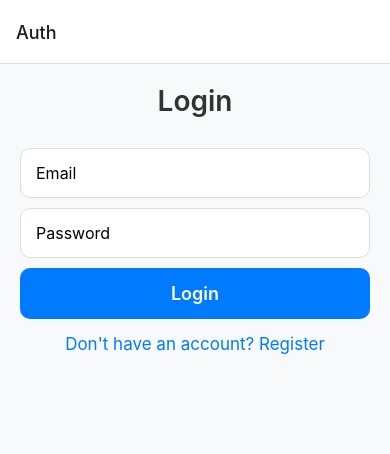
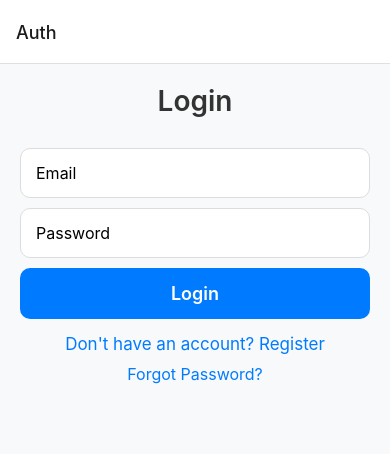
Before and after one commit to RahmatullahZadran/appss, a React Native app: screen /Auth in a window 390 px wide. Shown: the top 454 px of the page. Built offline with nearby package versions, Linux system fonts and the light colour scheme; no server answers.

Commit message:
updated auth

```diff
--- a/components/auth.js
+++ b/components/auth.js
@@ -1,7 +1,7 @@
 import React, { useState } from 'react';
-import { View, Text, TextInput, TouchableOpacity, Modal, ScrollView, KeyboardAvoidingView, StyleSheet } from 'react-native';
+import { View, Text, TextInput, TouchableOpacity, Modal, ScrollView, KeyboardAvoidingView, StyleSheet, Alert } from 'react-native';
 import CheckBox from 'expo-checkbox'; // Using expo-checkbox for Expo projects
-import { signInWithEmailAndPassword, createUserWithEmailAndPassword } from 'firebase/auth';
+import { signInWithEmailAndPassword, createUserWithEmailAndPassword,sendPasswordResetEmail, } from 'firebase/auth';
 import { auth, firestore } from '../firebase';
 import { setDoc, doc } from 'firebase/firestore';  // Firestore functions
 
@@ -13,9 +13,10 @@ const AuthScreen = () => {
   const [confirmPassword, setConfirmPassword] = useState('');  // Confirm password field
   const [isLogin, setIsLogin] = useState(true);  // Toggle between login/register
   const [role, setRole] = useState('');   // Role selection during registration
-  const [agreedToGuidelines, setAgreedToGuidelines] = useState(false); // Community Guidelines
+  const [agreedToGuidelines, setAgreedToGuidelines] = useState(false); // Community Guidelindddes
   const [errors, setErrors] = useState({});      // Store validation errors
   const [guidelinesVisible, setGuidelinesVisible] = useState(false);  // To show/hide modal
+  const [resetPasswordVisible, setResetPasswordVisible] = useState(false);
 
   // Password validation regex
   const passwordValidation = /^(?=.*[a-z])(?=.*[A-Z])(?=.*\d)[a-zA-Z\d]{8,}$/;
@@ -68,7 +69,19 @@ const AuthScreen = () => {
     setErrors(errors);
     return valid;
   };
-
+  const handlePasswordReset = async () => {
+    if (!email) {
+      Alert.alert('Error', 'Please enter your email to reset your password.');
+      return;
+    }
+    try {
+      await sendPasswordResetEmail(auth, email);
+      Alert.alert('Password Reset', 'Check your email for password reset instructions.');
+      setResetPasswordVisible(false);
+    } catch (error) {
+      Alert.alert('Error', error.message);
+    }
+  };
   // Handle Login
   const handleLogin = async () => {
     if (!validateInputs()) return;
@@ -215,6 +228,31 @@ const AuthScreen = () => {
           </Text>
         </TouchableOpacity>
 
+        {isLogin && (
+          <TouchableOpacity onPress={() => setResetPasswordVisible(true)}>
+            <Text style={styles.forgotPasswordText}>Forgot Password?</Text>
+          </TouchableOpacity>
+        )}
+
+        <Modal visible={resetPasswordVisible} animationType="slide" onRequestClose={() => setResetPasswordVisible(false)}>
+          <View style={styles.modalContainer}>
+            <Text style={styles.modalTitle}>Reset Password</Text>
+            <TextInput
+              style={styles.input}
+              placeholder="Enter your email"
+              value={email}
+              onChangeText={setEmail}
+              keyboardType="email-address"
+            />
+            <TouchableOpacity style={styles.submitButton} onPress={handlePasswordReset}>
+              <Text style={styles.submitButtonText}>Send Reset Email</Text>
+            </TouchableOpacity>
+            <TouchableOpacity onPress={() => setResetPasswordVisible(false)}>
+              <Text style={styles.closeButtonText}>Cancel</Text>
+            </TouchableOpacity>
+          </View>
+        </Modal>
+
         {/* Community Guidelines Modal */}
 {/* Community Guidelines Modal */}
 <Modal
@@ -308,6 +346,12 @@ const styles = StyleSheet.create({
   contentContainer: {
     paddingVertical: 20,
     paddingHorizontal: 20,
+  },
+  forgotPasswordText: {
+    textAlign: 'center',
+    color: '#007bff',
+    fontSize: 16,
+    marginTop: 10,
   },
   title: {
     fontSize: 28,
```
